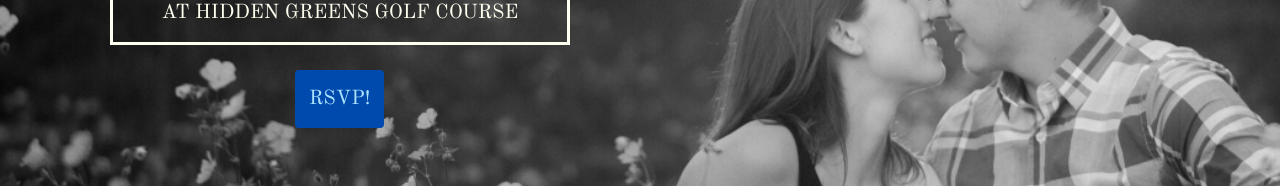
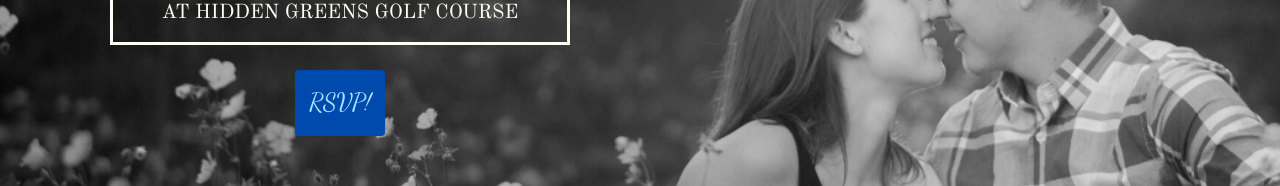
Before and after one commit to bettet01/Wedding-RSVP-Site, a React (Create React App) app: page / in a window 1280 px wide. Shown: the part 339-525 px from the top of the page. Built offline with nearby package versions, Linux system fonts and the light colour scheme.

Commit message:
not ivory

```diff
--- a/src/components/pages/Homepage/index.css
+++ b/src/components/pages/Homepage/index.css
@@ -30,10 +30,10 @@
 
 .linkrsvp {
     color: #ace4ff;
-    font-family: 'Old Standard TT', serif;
+    font-family: 'Dancing Script', cursive;
     margin-top: 15px;
     margin-left: 195px;
-    font-size: 20px;
+    font-size: 25px;
     padding: 12px;
     background-color: #004aad;
     border-style: solid;
--- a/src/components/pages/RSVP/index.css
+++ b/src/components/pages/RSVP/index.css
@@ -8,7 +8,7 @@
     margin-left: 50px;
     border: round;
     overflow-y: scroll;
-    background-color: ivory;
+    background-color: white;
 }
 .headertitle {
     font-size: 35px;
@@ -29,7 +29,7 @@
 .dinner {
     margin-top: -5px;
     font-family: 'Old Standard TT', serif;
-    padding-left: 70px;
+    padding-left: 60px;
     padding-bottom: 5px;
     font-weight: bold;
 }
--- a/src/components/pages/RSVP/index.tsx
+++ b/src/components/pages/RSVP/index.tsx
@@ -97,7 +97,7 @@ const RSVP = () => {
                   onChange={changeChildren}
                 />
                 <Form.Text className="text-muted">
-                  Children Will Receive Chicken Fingers As Their Dinner.
+                  Young Children Will Receive Chicken Fingers As Their Dinner.
                 </Form.Text>
               </Form.Group>
               <Button
```
Also changed, not shown: firebase.json (added), 1 other file (tests, documents, lock files or other folders).
